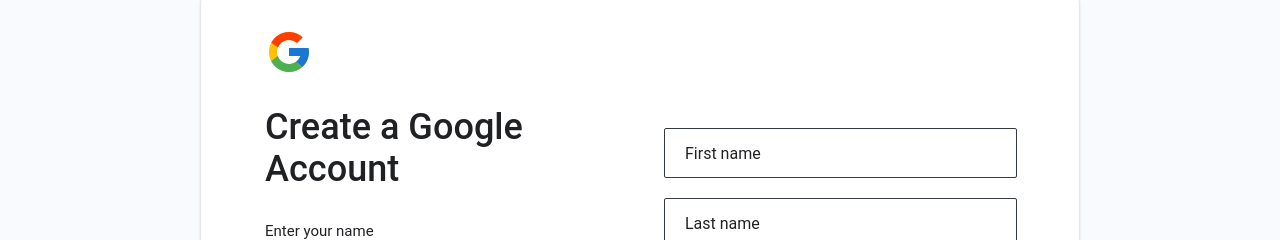
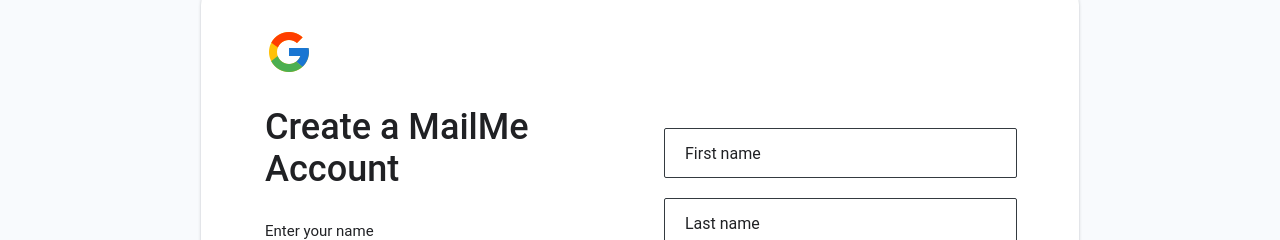
Before and after one commit to InbalBen-Lulu/Gmail-Clone, a React (Create React App) app in the folder mail_client/: page /signup in a window 1280 px wide. Shown: the part 223-463 px from the top of the page. Built offline with nearby package versions, Linux system fonts and the light colour scheme.

Commit message:
PROJ-224 Updated signup/login UI to match MailMe branding

```diff
--- a/mail_client/src/components/signup/SignupForm.js
+++ b/mail_client/src/components/signup/SignupForm.js
@@ -81,7 +81,7 @@
                 <div className="signup-left">
                     <img src="/pics/google-g-icon.png" alt="Google logo" className="google-logo" />
                     <h2 className="signup-title">
-                        {step === 1 && 'Create a Google Account'}
+                        {step === 1 && 'Create a MailMe Account'}
                         {step === 2 && 'Basic information'}
                         {step === 3 && 'How you’ll sign in'}
                         {step === 4 && 'Create a strong password'}
@@ -90,7 +90,7 @@
                     <p className="signup-subtext">
                         {step === 1 && 'Enter your name'}
                         {step === 2 && 'Enter your birthday and gender'}
-                        {step === 3 && 'Create a Gmail address for signing in to your Google Account'}
+                        {step === 3 && 'Create a MailMe address for signing in to your MailMe Account'}
                         {step === 4 && 'Create a strong password with a mix of letters, numbers and symbols'}
                         {step === 5 && 'This photo will show up on your profile and in your emails'}
                     </p>
```
